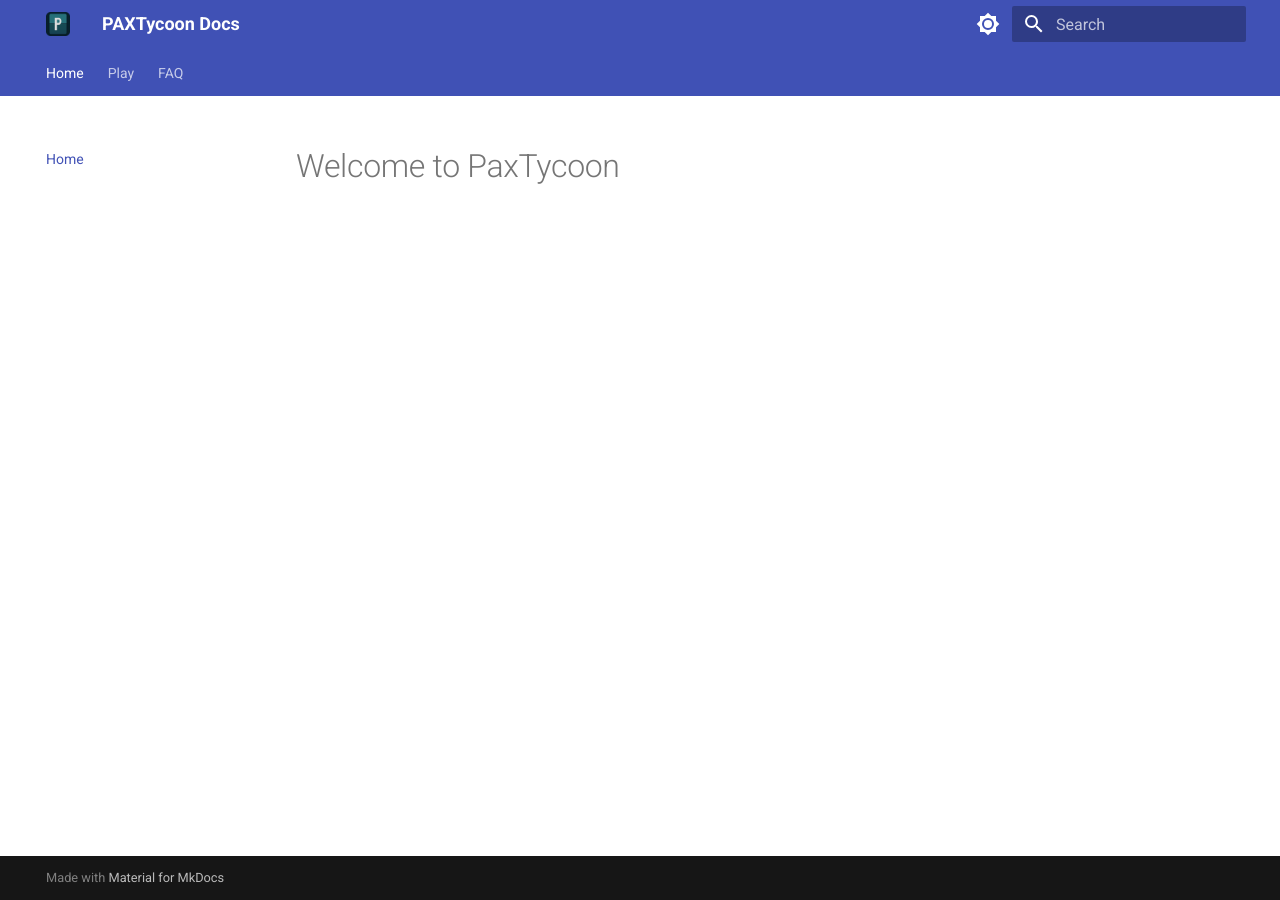
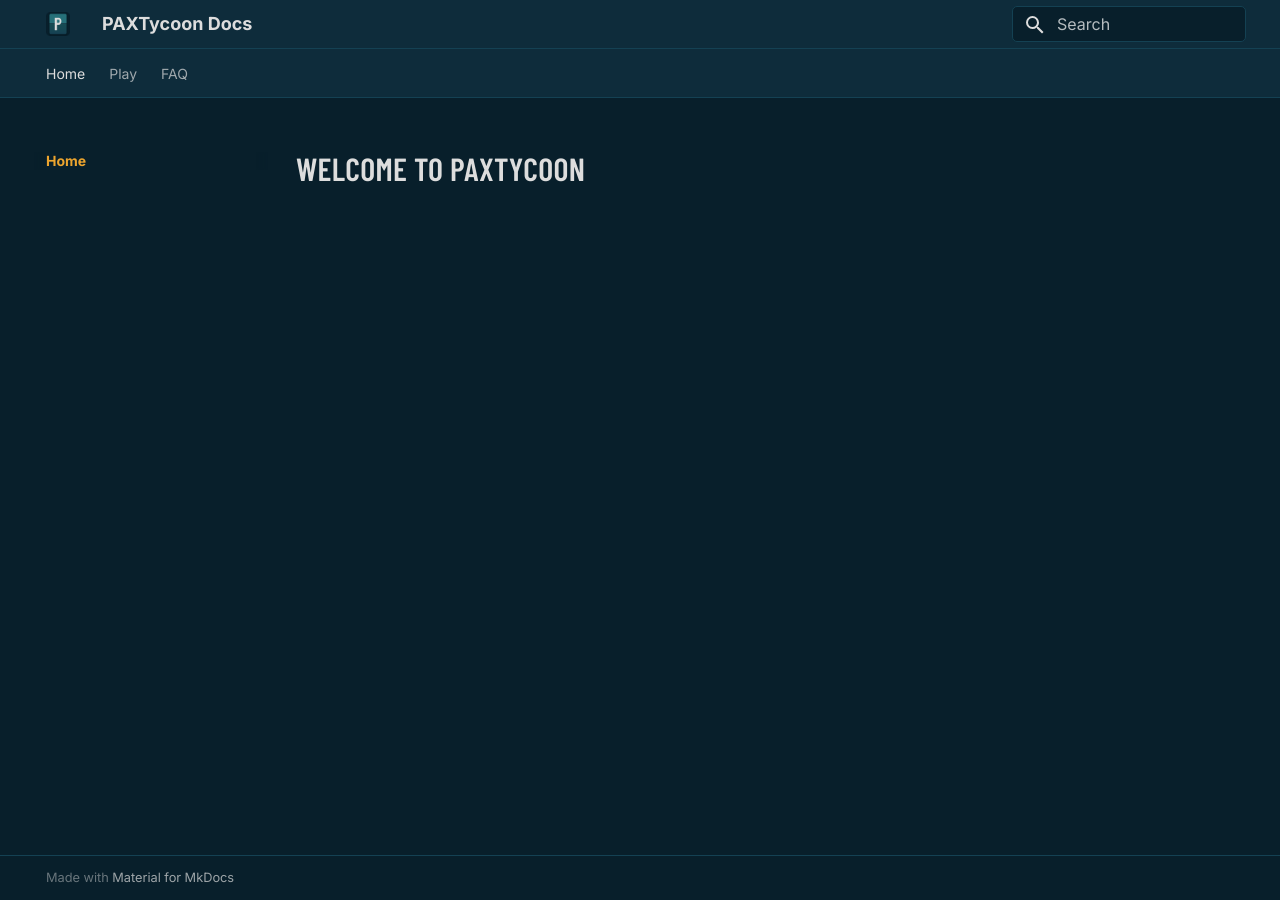
Before and after one commit to crinitic/PaxTycoonDocs, an MkDocs documentation site: the page built from docs/index.md, in a window 1280 px wide. Built offline with MkDocs 1.6.1 and Material for MkDocs 9.7.7, drawn with Linux system fonts in a browser that asks for light colours.

Commit message:
new theme

```diff
--- /dev/null
+++ b/docs/assets/stylesheets/paxtycoon.css
@@ -0,0 +1,295 @@
+/* The condensed face the game uses for anything that reads like airport
+   signage. Material only loads the two fonts named in mkdocs.yml, so the
+   headings face is fetched here. */
+@import url("https://fonts.googleapis.com/css2?family=Barlow+Condensed:wght@600&display=swap");
+
+/* The game's palette, copied from AirlineGameStatic/src/colors.css. Kept under
+   its own names so this file reads the same as the game's stylesheet, and only
+   the mapping below has to know what Material calls things. */
+:root {
+  --color-background-main:#0e2c3b;
+  --color-background-deep:#081f2b;
+  --color-border-deep:#144153;
+  --color-action:#144d52;
+  --color-action-border:#257079;
+  --color-primary-action:#eca42e;
+  --color-primary-action-border:#ba7e1c;
+  --color-primary-action-text:#333;
+  --color-hover:#257079;
+  --color-text:#ddd;
+  --color-warning:#f7941d;
+  --color-error:#f24646;
+  --color-success:#049b4a;
+
+  --font-airport:"Barlow Condensed", "Inter", Arial, Helvetica, sans-serif;
+}
+
+/* One scheme only: the game is dark and has no light mode, so there is no
+   toggle and nothing here is duplicated for a second scheme. */
+[data-md-color-scheme="paxtycoon"] {
+  color-scheme: dark;
+
+  /* Header, tabs and anything else Material paints in the primary colour get
+     the surface the game's header uses, sitting on the darker gradient below */
+  --md-primary-fg-color:var(--color-background-main);
+  --md-primary-fg-color--light:var(--color-action);
+  --md-primary-fg-color--dark:var(--color-background-deep);
+  --md-primary-bg-color:var(--color-text);
+  --md-primary-bg-color--light:#ffffffb3;
+
+  /* Amber is the game's primary action, so it is what a link or a control
+     answers a pointer in */
+  --md-accent-fg-color:var(--color-primary-action);
+  --md-accent-fg-color--transparent:#eca42e1f;
+  --md-accent-bg-color:var(--color-primary-action-text);
+  --md-accent-bg-color--light:#333333b3;
+
+  --md-default-fg-color:var(--color-text);
+  --md-default-fg-color--light:#b6c2ca;
+  --md-default-fg-color--lighter:#8b98a2;
+  --md-default-fg-color--lightest:#ffffff1f;
+  --md-default-bg-color:var(--color-background-deep);
+  --md-default-bg-color--light:#081f2bb3;
+  --md-default-bg-color--lighter:#081f2b4d;
+  --md-default-bg-color--lightest:#081f2b1f;
+
+  --md-typeset-color:var(--color-text);
+  --md-typeset-a-color:var(--color-primary-action);
+  --md-typeset-mark-color:#eca42e40;
+  --md-typeset-del-color:#f2464640;
+  --md-typeset-ins-color:#049b4a40;
+  --md-typeset-kbd-color:var(--color-background-main);
+  --md-typeset-kbd-accent-color:var(--color-action);
+  --md-typeset-kbd-border-color:var(--color-border-deep);
+  --md-typeset-table-color:var(--color-border-deep);
+
+  --md-code-fg-color:var(--color-text);
+  --md-code-bg-color:var(--color-background-main);
+  --md-code-hl-color:#eca42e26;
+  --md-code-hl-comment-color:var(--md-default-fg-color--lighter);
+  --md-code-hl-punctuation-color:var(--md-default-fg-color--light);
+  --md-code-hl-keyword-color:#7fb8c4;
+  --md-code-hl-string-color:#7fc9a0;
+  --md-code-hl-number-color:var(--color-primary-action);
+  --md-code-hl-constant-color:var(--color-primary-action);
+  --md-code-hl-function-color:#e9c46a;
+  --md-code-hl-operator-color:var(--md-default-fg-color--light);
+  --md-code-hl-name-color:var(--md-code-fg-color);
+  --md-code-hl-variable-color:var(--md-default-fg-color--light);
+  --md-code-hl-special-color:var(--color-error);
+
+  --md-footer-fg-color:var(--color-text);
+  --md-footer-fg-color--light:#ddddddb3;
+  --md-footer-fg-color--lighter:#dddddd73;
+  --md-footer-bg-color:var(--color-background-main);
+  --md-footer-bg-color--dark:var(--color-background-deep);
+
+  --md-shadow-z1:0 0.25rem 0.75rem #00000040;
+  --md-shadow-z2:0 0.5rem 1.25rem #00000059;
+  --md-shadow-z3:0 0.75rem 1.75rem #00000073;
+}
+
+/* The game's backdrop: one fixed glow at the top of the viewport, with the
+   page itself transparent over it rather than repeating the gradient per
+   section */
+[data-md-color-scheme="paxtycoon"] body {
+  background-image:radial-gradient(ellipse 75% 55% at 50% 0%, var(--color-action) 0%, var(--color-background-deep) 70%);
+  background-attachment:fixed;
+  background-repeat:no-repeat;
+}
+
+/* Header and footer are the surfaces wrapped around the content, so the only
+   lines drawn are the ones separating them from it */
+.md-header {
+  border-bottom:1px solid var(--color-border-deep);
+  box-shadow:none;
+}
+
+.md-tabs {
+  border-bottom:1px solid var(--color-border-deep);
+}
+
+.md-footer-meta {
+  border-top:1px solid var(--color-border-deep);
+}
+
+/* Headings are the game's signage: condensed, bold, and shouted at the top two
+   levels only — a deep heading in a manual is a sentence, and uppercase costs
+   more in readability there than it buys in flavour */
+.md-typeset h1,
+.md-typeset h2,
+.md-typeset h3,
+.md-typeset h4 {
+  font-family:var(--font-airport);
+  font-weight:600;
+  color:var(--color-text);
+  letter-spacing:0.01em;
+}
+
+.md-typeset h1,
+.md-typeset h2 {
+  text-transform:uppercase;
+}
+
+/* Tabular figures keep money, times and flight numbers lined up the way they
+   are in the game */
+.md-typeset {
+  font-feature-settings:"tnum" 1;
+}
+
+/* The search field and code blocks are the game's inputs: the deeper surface,
+   inside the border the rest of the chrome is drawn in */
+.md-search__form {
+  background-color:var(--color-background-deep);
+  border:1px solid var(--color-border-deep);
+  border-radius:5px;
+}
+
+.md-search__form:hover {
+  background-color:var(--color-background-deep);
+  border-color:var(--color-action-border);
+}
+
+[data-md-toggle="search"]:checked ~ .md-header .md-search__form {
+  background-color:var(--color-background-deep);
+  border-color:var(--color-action-border);
+}
+
+.md-search__output {
+  border-radius:0 0 5px 5px;
+}
+
+.md-typeset pre > code,
+.md-typeset code {
+  border-radius:5px;
+}
+
+.md-typeset pre > code {
+  border:1px solid var(--color-border-deep);
+}
+
+/* A table is a panel, like the game's sections */
+.md-typeset table:not([class]) {
+  background-color:var(--color-background-main);
+  border:1px solid var(--color-border-deep);
+  border-radius:0.625rem;
+  box-shadow:none;
+}
+
+.md-typeset table:not([class]) th {
+  background-color:var(--color-background-deep);
+  font-family:var(--font-airport);
+  font-weight:600;
+  text-transform:uppercase;
+  letter-spacing:0.02em;
+}
+
+/* Admonitions borrow the game's status colours rather than Material's. A
+   panel in the game is one flat surface, so the kind is carried by the bar
+   down its edge and by its icon: the title is not given a second background to
+   sit on, and the other three sides stay in the ordinary panel border */
+.md-typeset .admonition,
+.md-typeset details {
+  background-color:var(--color-background-main);
+  border:1px solid var(--color-border-deep);
+  border-left-width:0.2rem;
+  border-radius:0.625rem;
+  box-shadow:none;
+  font-size:0.7rem;
+}
+
+/* Material tints each kind's title bar in its own colour, one selector deeper
+   than a bare .admonition-title, so the flat surface has to be claimed at the
+   same depth */
+.md-typeset .admonition > .admonition-title,
+.md-typeset details > summary {
+  background-color:transparent;
+  font-family:var(--font-airport);
+  font-weight:600;
+  font-size:0.85rem;
+  text-transform:uppercase;
+  letter-spacing:0.02em;
+}
+
+/* Material draws the rule under a title only when the admonition is open */
+.md-typeset .admonition > .admonition-title,
+.md-typeset details[open] > summary {
+  border-bottom:1px solid var(--color-border-deep);
+}
+
+.md-typeset .admonition.note,
+.md-typeset details.note {
+  border-color:var(--color-border-deep);
+  border-left-color:var(--color-action-border);
+}
+
+.md-typeset .note > .admonition-title::before,
+.md-typeset .note > summary::before {
+  background-color:var(--color-action-border);
+}
+
+.md-typeset .admonition.tip,
+.md-typeset details.tip {
+  border-color:var(--color-border-deep);
+  border-left-color:var(--color-success);
+}
+
+.md-typeset .tip > .admonition-title::before,
+.md-typeset .tip > summary::before {
+  background-color:var(--color-success);
+}
+
+.md-typeset .admonition.warning,
+.md-typeset details.warning {
+  border-color:var(--color-border-deep);
+  border-left-color:var(--color-warning);
+}
+
+.md-typeset .warning > .admonition-title::before,
+.md-typeset .warning > summary::before {
+  background-color:var(--color-warning);
+}
+
+.md-typeset .admonition.danger,
+.md-typeset details.danger {
+  border-color:var(--color-border-deep);
+  border-left-color:var(--color-error);
+}
+
+.md-typeset .danger > .admonition-title::before,
+.md-typeset .danger > summary::before {
+  background-color:var(--color-error);
+}
+
+/* The active page in the sidebar and the table of contents is marked in the
+   game's action amber, the same as a link answering a pointer */
+.md-nav__link--active,
+.md-nav__link--active:focus,
+.md-nav__link--active:hover {
+  color:var(--color-primary-action);
+}
+
+.md-nav__item--active > .md-nav__link {
+  font-weight:700;
+}
+
+/* The sidebar's section labels read as signage, like the game's list headers */
+.md-nav--primary .md-nav__title {
+  font-family:var(--font-airport);
+  font-weight:600;
+  text-transform:uppercase;
+  letter-spacing:0.02em;
+}
+
+/* "Back to top" and the version/edit buttons are the game's quiet buttons */
+.md-top {
+  background-color:var(--color-background-main);
+  border:1px solid var(--color-action-border);
+  color:var(--color-text);
+  box-shadow:var(--md-shadow-z2);
+}
+
+.md-top:hover {
+  background-color:var(--color-action);
+  color:var(--color-text);
+}
--- a/mkdocs.yml
+++ b/mkdocs.yml
@@ -7,22 +7,15 @@ theme:
   name: material
   logo: assets/logo.png
   favicon: assets/favicon.png
+  # One scheme only: the game is dark and has no light mode, so neither does
+  # this. The hues themselves live in assets/stylesheets/paxtycoon.css.
   palette:
-    # Automatically switches between light and dark mode based on system settings
-    - media: "(prefers-color-scheme: light)"
-      scheme: default
-      primary: indigo
-      accent: indigo
-      toggle:
-        icon: material/brightness-7
-        name: Switch to dark mode
-    - media: "(prefers-color-scheme: dark)"
-      scheme: slate
-      primary: indigo
-      accent: indigo
-      toggle:
-        icon: material/brightness-4
-        name: Switch to light mode
+    scheme: paxtycoon
+
+  font:
+    text: Inter
+    code: Roboto Mono
+
   features:
     - navigation.tabs      # Top-level tabs for clean navigation
     - navigation.sections  # Groups sidebar links into sections
@@ -37,3 +30,6 @@ nav:
     - Personnel: play/personnel.md
     - Fleet: play/fleet.md
   - FAQ: faq.md
+
+extra_css:
+  - assets/stylesheets/paxtycoon.css
```
